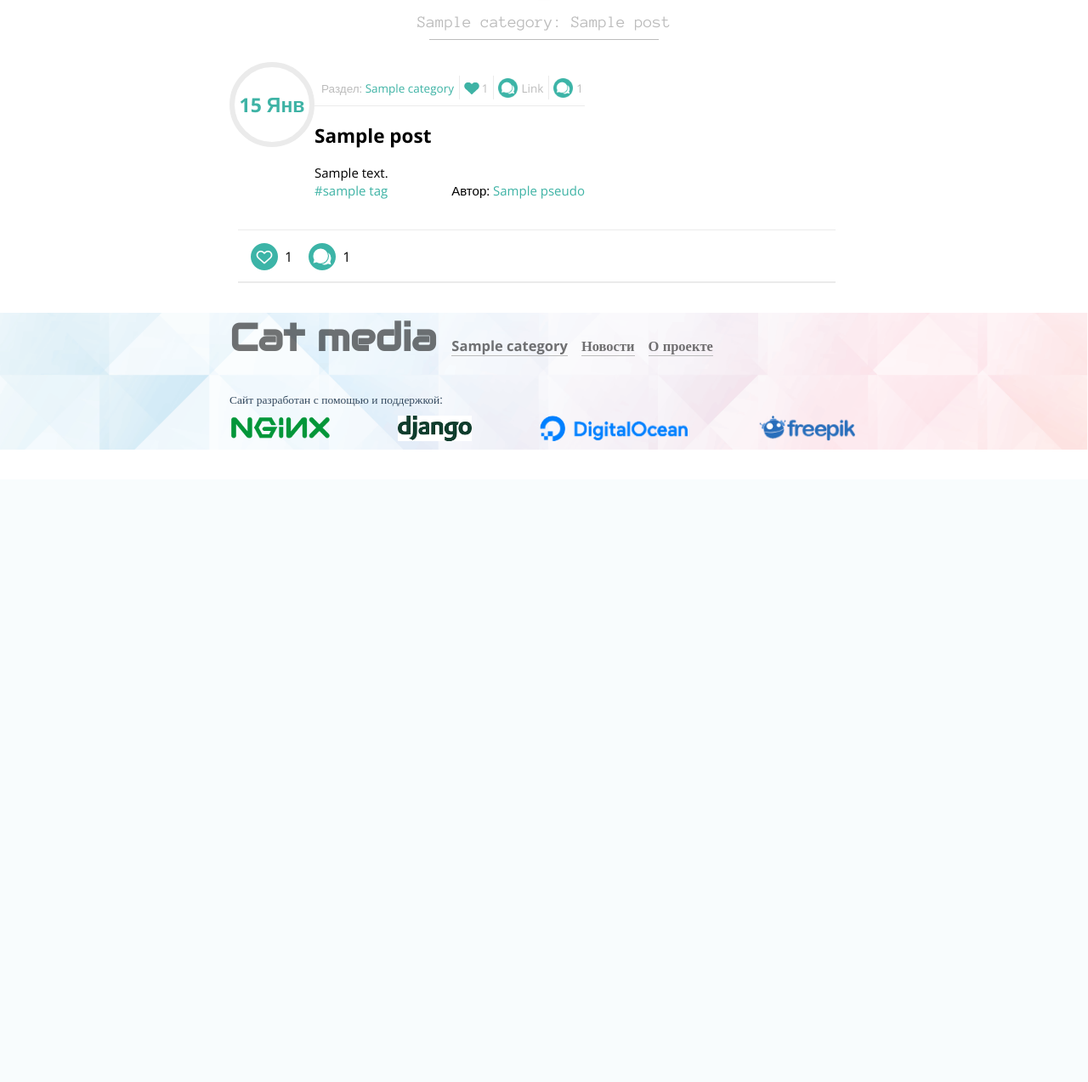
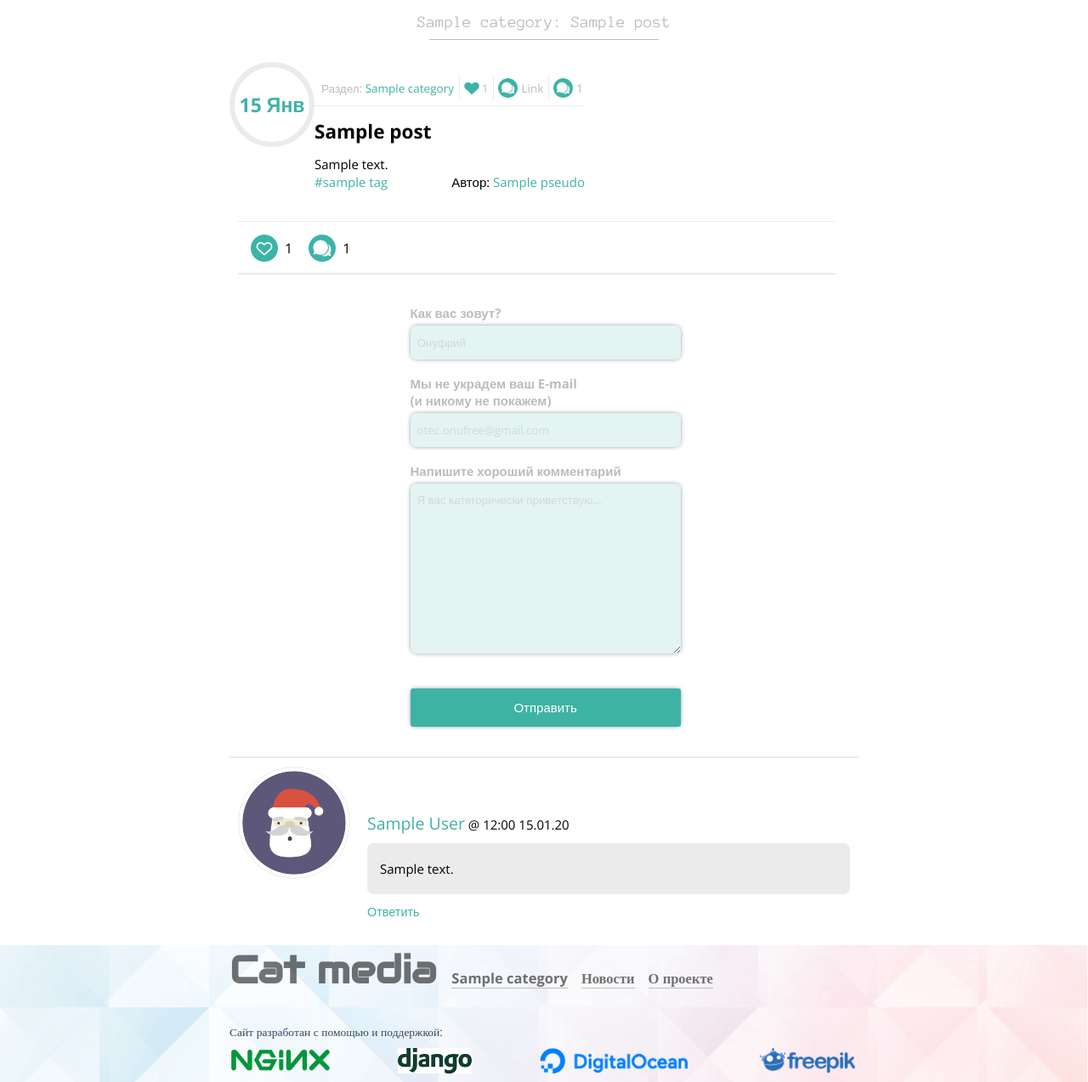
Before and after one commit to biryukov-m/c-media, a Django app: a page that uses blog/templates/blog/single.html in a window 1280 px wide. Shown: the part 236-1509 px from the top of the page at 85% size. Before the commit the page ends 765 px from the top, so only its background shows below. Run offline with Django 3.2, Linux system fonts and the light colour scheme; tables that the repository leaves empty hold one stand-in row (values such as "Sample post"); some libraries are stand-ins or nearby versions.

Commit message:
Revert "ReCAPTCHA fix"
This reverts commit 9232d59

```diff
--- a/blog/static/blog/css/head.css
+++ b/blog/static/blog/css/head.css
@@ -321,7 +321,6 @@
 }
 article header h1{
     color: #000;
-
 }
 article header h1 a:hover{
     color: #eb6d4a;
@@ -360,7 +359,6 @@
 }
 article a.article-header{
     color: black;
-    line-height: normal;
 }
 article a.article-header:hover {
     color: #FF6347;
--- a/blog/templates/blog/single.html
+++ b/blog/templates/blog/single.html
@@ -34,56 +34,28 @@
             </div>
         </div>
     </nav>
-{#    <div class="writecomment-container">#}
-{#        <form class="writecomment clearfix" id="writecomment" action="" method="post">#}
-{#            {% csrf_token %}#}
-{#            <label for="id_author" class="forname">Как вас зовут?</label>#}
-{#            <input id="id_author" name="author" maxlength="200" required placeholder="Онуфрий">#}
-{#            <label for="id_email" class="foremail">Мы не украдем ваш E-mail<br>(и никому не покажем)</label>#}
-{#            <input id="id_email" name="email" type="email" maxlength="254" placeholder="otec.onufree@gmail.com" required>#}
-{#            <label for="id_text" class="forcomment-field">Напишите хороший комментарий</label>#}
-{#            <textarea id="id_text" name="text" maxlength="5000" required#}
-{#                      placeholder="Я вас категорически приветствую..."></textarea>#}
+    <div class="writecomment-container">
+        <form class="writecomment clearfix" id="writecomment" action="" method="post">
+            {% csrf_token %}
+            <label for="id_author" class="forname">Как вас зовут?</label>
+            <input id="id_author" name="author" maxlength="200" required placeholder="Онуфрий">
+            <label for="id_email" class="foremail">Мы не украдем ваш E-mail<br>(и никому не покажем)</label>
+            <input id="id_email" name="email" type="email" maxlength="254" placeholder="otec.onufree@gmail.com" required>
+            <label for="id_text" class="forcomment-field">Напишите хороший комментарий</label>
+            <textarea id="id_text" name="text" maxlength="5000" required
+                      placeholder="Я вас категорически приветствую..."></textarea>
             {# reCAPTCHA button #}
-{#            <div class="g-recaptcha" data-sitekey="6LcaHVoUAAAAAAAGWYb5r4830nRVMi6tvy2Xcon_"></div>#}
-{#            <input type="submit" class="comment-submit genbutton" value="Отправить">#}
-{#        </form>#}
-{#    </div>#}
+            <div class="g-recaptcha" data-sitekey="6Lfk6FgUAAAAAMeIynIVesPY84U6U0CkQZD3emye"></div>
+            <input type="submit" class="comment-submit genbutton" value="Отправить">
+        </form>
+    </div>
     <div class="comments-container">
-        <div id="disqus_thread"></div>
-        <script>
-
-        /**
-        *  RECOMMENDED CONFIGURATION VARIABLES: EDIT AND UNCOMMENT THE SECTION BELOW TO INSERT DYNAMIC VALUES FROM YOUR PLATFORM OR CMS.
-        *  LEARN WHY DEFINING THESE VARIABLES IS IMPORTANT: https://disqus.com/admin/universalcode/#configuration-variables*/
-
-        var disqus_config = function () {
-        this.page.url = '{{ post.get_absolute_url }}';  // Replace PAGE_URL with your page's canonical URL variable
-        this.page.identifier = ''; // Replace PAGE_IDENTIFIER with your page's unique identifier variable
-        };
-
-        (function() { // DON'T EDIT BELOW THIS LINE
-        var d = document, s = d.createElement('script');
-        s.src = 'https://catmedia.disqus.com/embed.js';
-        s.setAttribute('data-timestamp', +new Date());
-        (d.head || d.body).appendChild(s);
-        })();
-        </script>
-        <noscript>Please enable JavaScript to view the <a href="https://disqus.com/?ref_noscript">comments powered by Disqus.</a></noscript>
-
-
-
-
-
-
-
-
-{#        {% for comment in post.get_comments %}#}
-{#            {% if user.is_authenticated or comment.approved_comment %}#}
-{#                {% include 'blog/comment.html' %}#}
-{#            {% endif %}#}
-{#        {% empty %}#}
-{#            <p class="no_comments">Ваш комментарий будет первым!</p>#}
-{#        {% endfor %}#}
-{#    </div>#}
+        {% for comment in post.get_comments %}
+            {% if user.is_authenticated or comment.approved_comment %}
+                {% include 'blog/comment.html' %}
+            {% endif %}
+        {% empty %}
+            <p class="no_comments">Ваш комментарий будет первым!</p>
+        {% endfor %}
+    </div>
 {% endblock %}
```
